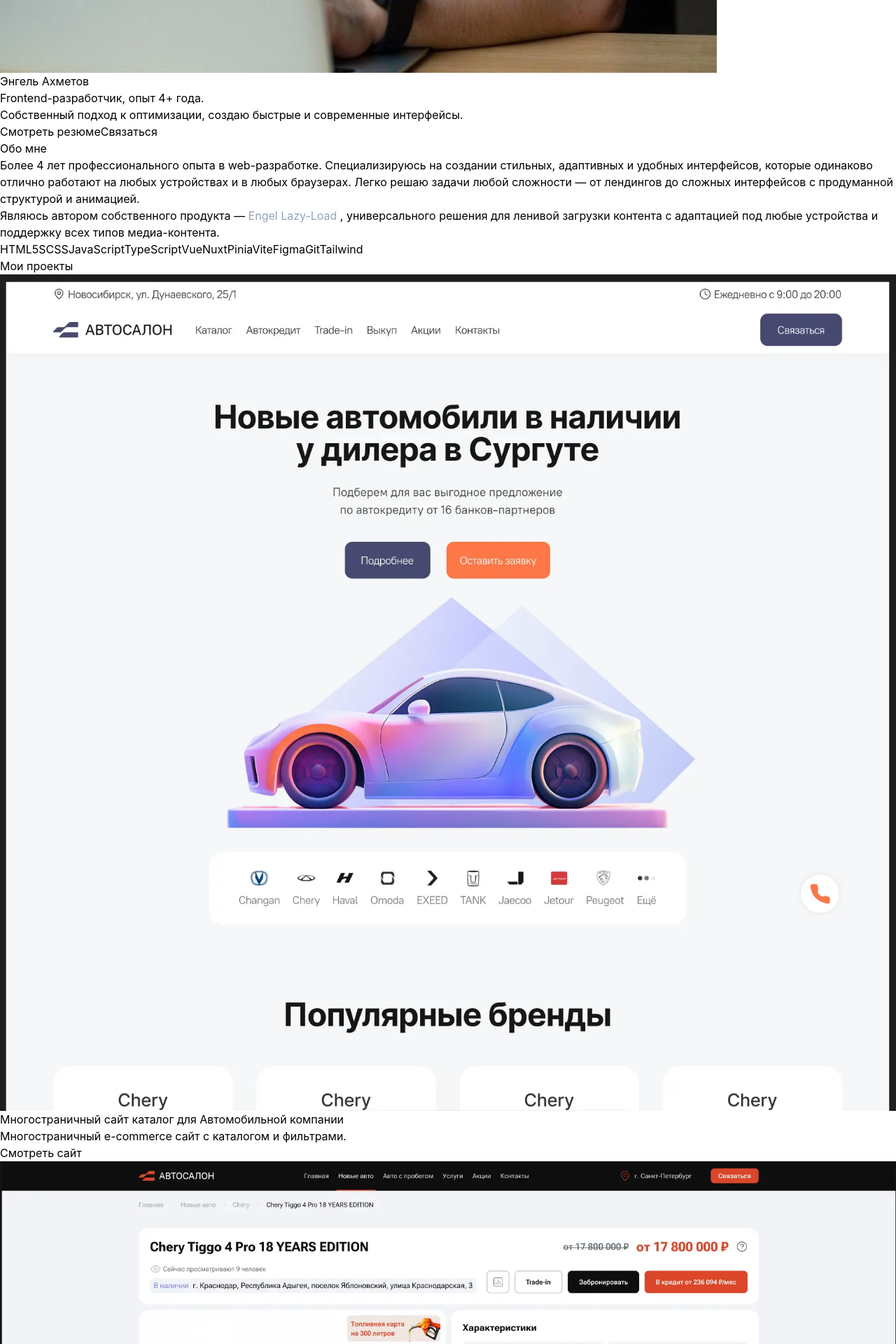
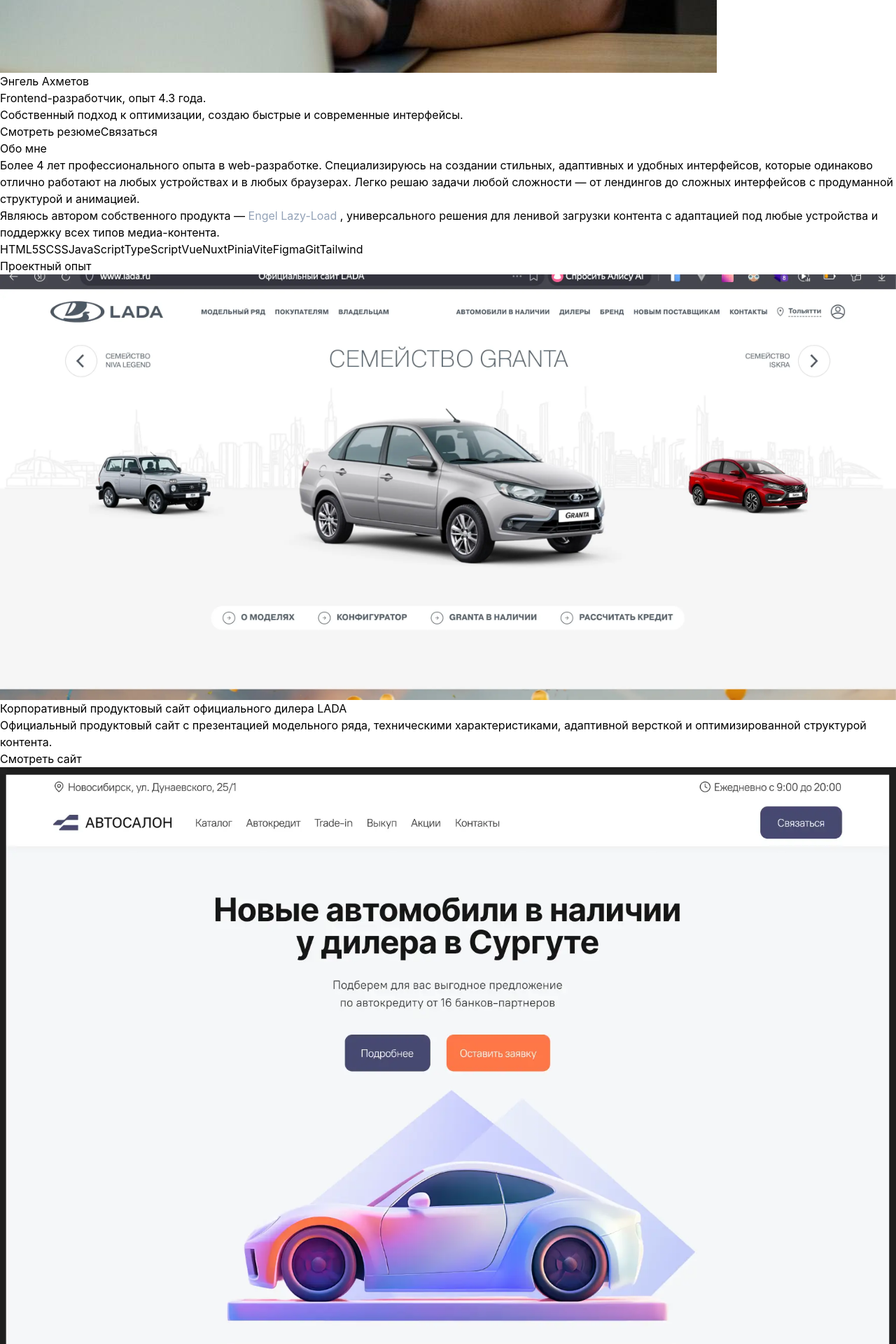
Before and after one commit to engelich/Portfolio, a React (Vite) app: page / in a window 1280 px wide. Shown: the part 920-2840 px from the top of the page at 70% size. Built offline with nearby package versions, Linux system fonts and the light colour scheme.

Commit message:
Fix prtfolio

```diff
--- a/src/App.jsx
+++ b/src/App.jsx
@@ -10,70 +10,97 @@
 
 const portfolio = [
   {
-    title: 'Многостраничный сайт каталог для Автомобильной компании',
-    description: 'Многостраничный e-commerce сайт с каталогом и фильтрами.',
+    title: 'Корпоративный продуктовый сайт официального дилера LADA',
+    description: 'Официальный продуктовый сайт с презентацией модельного ряда, техническими характеристиками, адаптивной версткой и оптимизированной структурой контента.',
+    img: getImg('lada-off.webp'),
+    link: 'https://www.lada.ru/'
+  },
+  {
+    title: 'Многостраничный сайт-каталог для автомобильной компании AUTO-STOCK',
+    description: 'Каталог автомобилей с фильтрацией, сортировкой и детальными карточками. Адаптивная верстка и удобная навигация.',
     img: getImg('multi-5.webp'),
     link: 'https://multi-5.vitmp.ru/'
   },
   {
-    title: 'Многостраничный сайт каталог для Автомобильной компании',
-    description: 'Многостраничный e-commerce сайт с каталогом и фильтрами',
+    title: 'Многостраничный сайт-каталог для автомобильной компании',
+    description: 'Каталог автомобилей с фильтрами, структурированной навигацией и адаптивным интерфейсом.',
     img: getImg('multi-bu.webp'),
     link: 'https://multi-bu-1.vitmp.ru/'
   },
   {
-    title: 'Многостраничный сайт для компании Victory-Group',
-    description: 'Cайт в темных тонах для бизнеса',
+    title: 'Корпоративный сайт для компании Victory-Group',
+    description: 'Бизнес-сайт с разделами услуг, интерактивными блоками и тёмной визуальной концепцией. Адаптивная верстка.',
     img: getImg('victorygroup.webp'),
     link: 'https://victoryagency.ru/'
   },
   {
-    title: 'Многостраничный сайт каталог для Автомобильной компании Lada',
-    description: 'Современный лендинг с адаптивной версткой и анимациями.',
+    title: 'Промо-лендинг для автомобильной компании LADA',
+    description: 'Современный лендинг с анимациями, адаптивной версткой и акцентом на пользовательский опыт.',
     img: getImg('lada-1.webp'),
     link: 'https://lada.vitmp.ru/auto'
   },
   {
-    title: 'Лендинг для Стоматологии',
-    description: 'Cайт для локального бизнеса с отзывами и меню.',
+    title: 'Лендинг для стоматологической клиники',
+    description: 'Одностраничный сайт для локального бизнеса с отзывами, блоками услуг, формами обратной связи и адаптивной версткой.',
     img: getImg('dental.webp'),
     link: 'https://dental-1.vitmp.ru/'
   },
   {
-    title: 'Многостраничник для компании СервисУфаХолод',
-    description: 'Cайт каталог для бизнеса',
+    title: 'Многостраничный корпоративный сайт для компании «СервисУфаХолод»',
+    description: 'Сайт услуг с каталогом направлений, детальными страницами и адаптивным интерфейсом.',
     img: getImg('holod.webp'),
     link: 'https://ремонт-холодильника-уфа.рф/'
   },
   {
-    title: 'Многостраничный сайт для компании Прибок-Уфа',
-    description: 'Cайт в простом стиле с корзиной и меню',
+    title: 'Корпоративный сайт с элементами e-commerce для компании «Прибор-Уфа»',
+    description: 'Сайт с каталогом, корзиной и структурированной навигацией для бизнеса.',
     img: getImg('priborufa.webp'),
     link: 'https://priborufa.ru/'
   },
   {
-    title: 'Интернет магазин сайт для компании Пышка',
-    description: 'Cайт магазин с корзиной и меню',
+    title: 'Интернет-магазин для компании «Пышка»',
+    description: 'Полнофункциональный e-commerce сайт с корзиной, каталогом товаров и адаптивным пользовательским интерфейсом.',
     img: getImg('pishka.webp'),
     link: 'https://pishkaexclusive.ru/'
   },
   {
-    title: 'Многостраничный сайт для компании AmegaPRINT',
-    description: 'Cеть печатных центров',
+    title: 'Корпоративный сайт сети печатных центров AmegaPRINT',
+    description: 'Многостраничный сайт с презентацией услуг, контактами филиалов и адаптивной версткой.',
     img: getImg('amegaprint.webp'),
     link: 'https://amegaprint.ru/?ysclid=mf9jc0i7te939424398'
   },
-  {
-    title: 'Многостраничный сайт для компании Victory-Group',
-    description: 'Cайт в темных тонах для бизнеса',
-    img: getImg('victorygroup.webp'),
-    link: 'https://victorycompany.ru/'
+  // {
+  //   title: 'Корпоративный сайт для компании Victory-Group',
+  //   description: 'Бизнес-сайт с услугами, портфолио и контактной информацией. Адаптивный интерфейс.',
+  //   img: getImg('victorygroup.webp'),
+  //   link: 'https://victorycompany.ru/'
+  // }
+]
+
+const CAREER_START_DATE = new Date(2021, 1, 1) // апрель = 3 (месяцы с 0)
+
+function getExperienceYears() {
+  const now = new Date()
+
+  let years = now.getFullYear() - CAREER_START_DATE.getFullYear()
+  let months = now.getMonth() - CAREER_START_DATE.getMonth()
+
+  if (months < 0) {
+    years--
+    months += 12
   }
-]
+
+  const monthFraction = Math.round((months / 12) * 10) / 10
+  const total = years + monthFraction
+
+  return total.toFixed(1) // например: 4.9
+}
+
 
 export default function App() {
   const [showMail, setShowMail] = useState(false)
   const [showPhone, setShowPhone] = useState(false)
+  const experienceYears = getExperienceYears()
   return (
     <div className="min-h-screen bg-gradient-to-br from-[#0a0a1a] via-[#14142b] to-[#233047] text-white font-sans">
      <header className="max-w-5xl mx-auto pt-10 pb-8 px-4 flex flex-col md:flex-row items-center md:items-start text-center md:text-left gap-6">
@@ -108,7 +135,7 @@
       animate={{ opacity: 1, y: 0 }}
       transition={{ delay: 0.3, duration: 0.6 }}
     >
-      Frontend-разработчик, опыт 4+ года.<br />Собственный подход к оптимизации, создаю быстрые и современные интерфейсы.
+      Frontend-разработчик, опыт {experienceYears} года.<br />Собственный подход к оптимизации, создаю быстрые и современные интерфейсы.
     </motion.p>
     <div className="flex gap-2 justify-between md:gap-4">
       <a href="https://ufa.hh.ru/resume/c8aa350bff0beb760b0039ed1f6c5a55393433" target="_blank"  className=" flex w-full flex-col items-center justify-center text-center  bg-[#212245] shadow-lg rounded-2xl text-lg px-5 py-2 font-semibold hover:bg-[#232357] transition" rel="noopener noreferrer">Смотреть резюме</a>
@@ -126,7 +153,7 @@
         viewport={{ once: true }}
       >
         <div className="bg-white/5 backdrop-blur-xl rounded-2xl shadow-xl p-7 mb-8 border border-white/10">
-          <h2 className="text-2xl font-bold mb-2">Обо мне</h2>
+          <h2 className="text-xl font-bold mb-2">Обо мне</h2>
           <div className="flex flex-col gap-2 mt-4">
             <p className="text-slate-200 text-lg leading-relaxed">
               Более 4 лет профессионального опыта в web-разработке. Специализируюсь на создании стильных, адаптивных и удобных интерфейсов, которые одинаково отлично работают на любых устройствах и в любых браузерах. Легко решаю задачи любой сложности — от лендингов до сложных интерфейсов с продуманной структурой и анимацией.
@@ -160,7 +187,7 @@
         transition={{ duration: 0.7 }}
         viewport={{ once: true }}
       >
-        <h2 className="text-2xl font-bold mb-6">Мои проекты</h2>
+        <h2 className="text-xl font-bold mb-6">Проектный опыт</h2>
         <div className="grid md:grid-cols-2 gap-7">
           {portfolio.map((item, idx) => (
              <motion.div
```
Also changed, not shown: src/assets/img/lada-off.png (added), src/assets/img/lada-off.webp (added), 7 other files (tests, documents, lock files or other folders).
